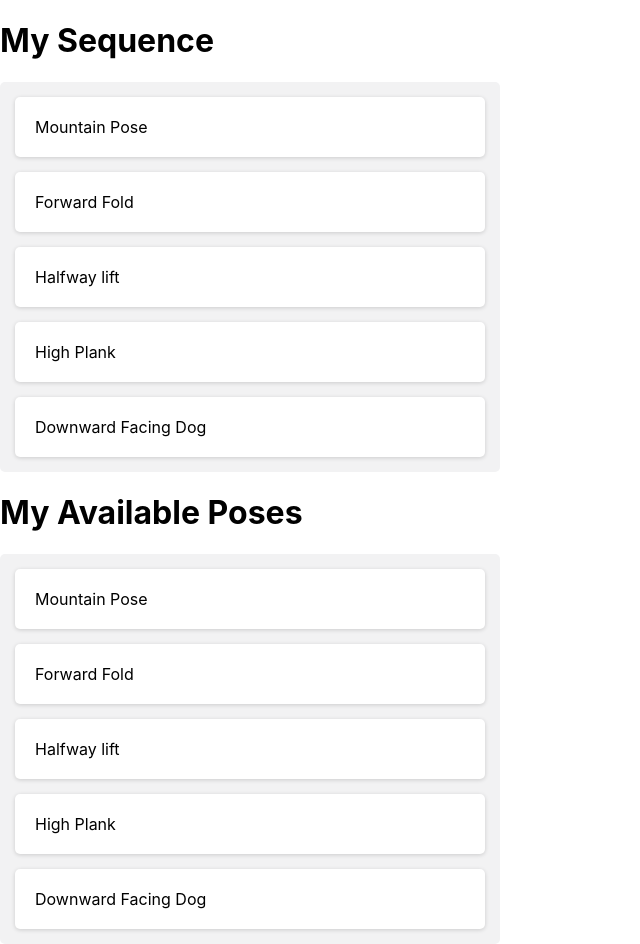
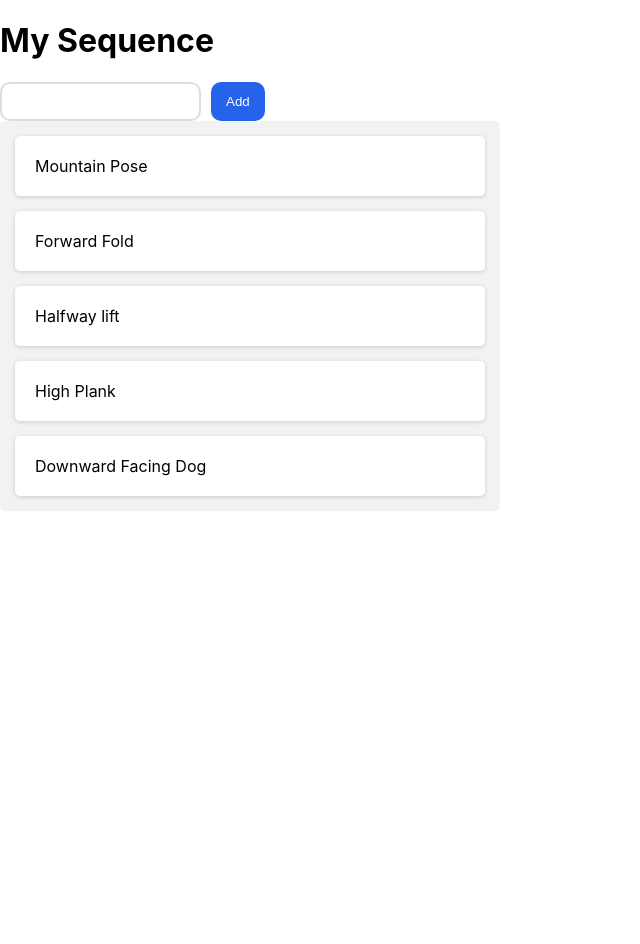
Before and after one commit to linxlhe/yoga-app, a React (Create React App) app: page / in a window 1280 px wide. Shown: the whole page, without its empty margins (0-640 px from the left). After the commit the page ends 800 px from the top, so only its background shows below. Built offline with nearby package versions, Linux system fonts and the light colour scheme.

Commit message:
add button implemented

```diff
--- a/src/App.js
+++ b/src/App.js
@@ -4,26 +4,21 @@ import { DndContext, closestCorners } from "@dnd-kit/core";
 import { poses } from "./data/poses";
 import PoseList from "./components/PoseList";
 import { arrayMove } from "@dnd-kit/sortable";
+import { Input } from "./components/Input";
 
 function App() {
-  const [availablePoses, setAvailablePoses] = useState(poses);
   const [sequence, setSequence] = useState(poses);
 
   const getPosePos = (id) =>
     sequence.findIndex((sequence) => sequence.id === id);
 
+  const addPose = (name) => {
+    setSequence(poses => [...poses, {id: poses.length+1, name }])
+  }
+
   const handleDragEnd = (event) => {
     const { active, over } = event;
     if (!over) return;
-
-    // case 1: drop from available poses to sequence
-    // if (availablePoses.find(pose => pose.id === active.id ) && over.id === "sequence-container") {
-
-    // }
-
-    // case 2: reorder within sequence
-    // if let go at the same position
-    // if (over.id === "sequence-container") {
     if (active.id === over.id) return;
     setSequence((sequence) => {
       const originalPos = getPosePos(active.id);
@@ -37,15 +32,8 @@ function App() {
       <div>
         <div>
           <h1>My Sequence</h1>
-
-          <div id="available-poses-container">
-            <PoseList poses={sequence}></PoseList>
-          </div>
-        </div>
-
-        <div>
-          <h1>My Available Poses</h1>
           <div id="sequence-container">
+            <Input onSubmit={addPose} />
             <PoseList poses={sequence}></PoseList>
           </div>
         </div>
--- /dev/null
+++ b/src/components/Input.css
@@ -0,0 +1,18 @@
+.container {
+    display: flex;
+    gap: 10px;
+}
+
+.input {
+    border: 2px solid #ddd;
+    border-radius: 10px;
+    padding: 10px;
+}
+
+.button {
+    border: none;
+    border-radius: 10px;
+    padding: 10px 15px;
+    background-color: #2563eb;
+    color: white;
+}
--- /dev/null
+++ b/src/components/Input.jsx
@@ -0,0 +1,18 @@
+import React, { useState } from 'react'
+import "./Input.css"
+
+
+export const Input = ({onSubmit}) => {
+    const [input, setInput] = useState("");
+    const handleSubmit = () => {
+        if (!input) return;
+        onSubmit(input);
+        setInput("");
+    }
+  return (
+    <div className = "container">
+        <input type="text" className="input" value={input} onChange={(e) => setInput(e.target.value)} />
+        <button className="button" onClick={handleSubmit}>Add</button>
+    </div>
+  )
+}
```
